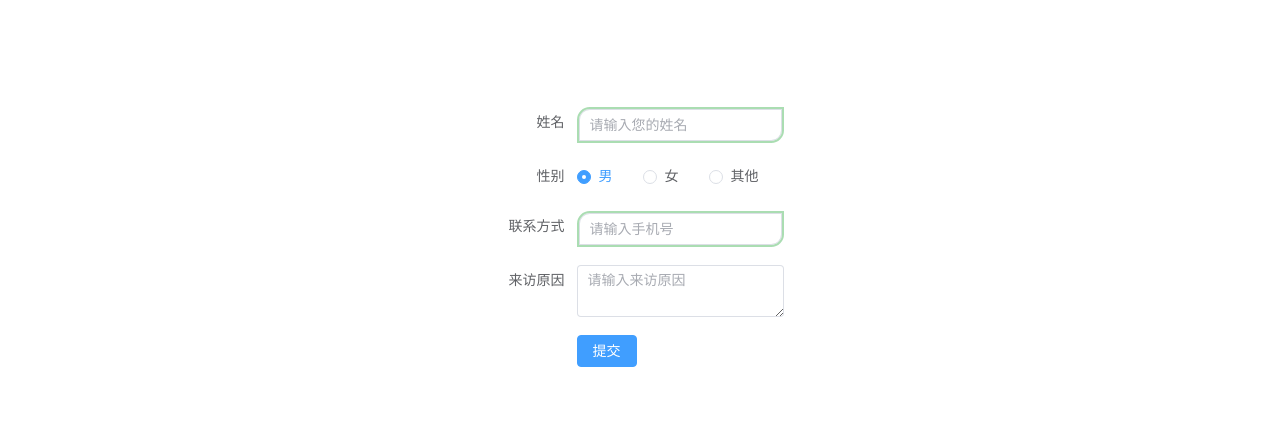
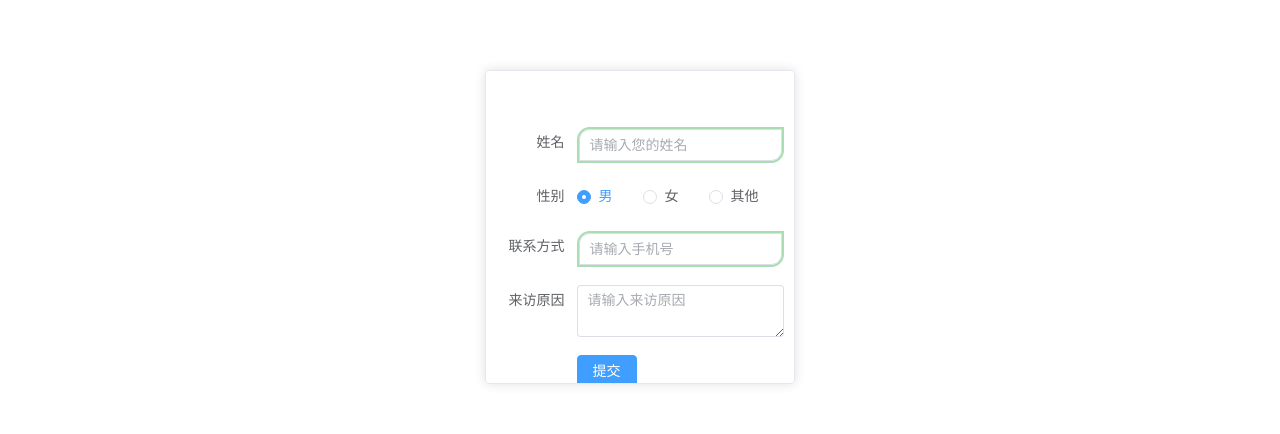
Before and after one commit to xiangshenchi/Neighborgether, a Vue app in the folder Web/: page /visitor in a window 1280 px wide. Shown: the part 199-633 px from the top of the page. Built offline with nearby package versions, Linux system fonts and the light colour scheme; what vue3-particles would draw is missing.

Commit message:
更新访客登记页面样式

```diff
--- a/Web/package.json
+++ b/Web/package.json
@@ -19,6 +19,7 @@
     "vuex": "^4.1.0"
   },
   "devDependencies": {
+    "@types/estree": "^1.0.5",
     "@vitejs/plugin-vue": "^5.0.5",
     "less": "^4.2.0",
     "vite": "^5.3.1"
--- a/Web/src/components/style.css
+++ b/Web/src/components/style.css
@@ -218,6 +218,15 @@
   height: 75vh;
 }
 
+.lc4 {
+  display: flex;
+  /* 内容居中 */
+  justify-content: center;
+  /* 垂直居中 */
+  align-items: center;
+  height: 65vh;
+}
+
 .c1 {
   backdrop-filter: blur(5px);
   width: 40%;
@@ -248,6 +257,18 @@
   align-items: center;
 }
 
+.c4 {
+  backdrop-filter: blur(5px);
+  width: 24%;
+  height: 60%;
+  background-color: rgba(255, 255, 255, 0);
+  display: flex;
+  /* 内容居中 */
+  justify-content: center;
+  /* 垂直居中 */
+  align-items: center;
+}
+
 .bt1 {
   background-color: #54BB64;
   color: #FFF;
--- a/Web/src/components/visitor.vue
+++ b/Web/src/components/visitor.vue
@@ -8,6 +8,8 @@
                 <p class="title">邻聚·访客登记</p>
                 <button class="btn btn-back" @click="returnToLogin">返回</button>
             </div>
+            <div class="lc4">
+            <el-card class="c4" shadow="always">
             <div id="form-container2">
                 <el-form :model="form" label-width="80px">
                     <el-form-item label="姓名">
@@ -35,6 +37,8 @@
                     </el-form-item>
                 </el-form>
             </div>
+        </el-card>
+        </div>
             <div class="yxj">遇到困难? <a href="javascript:void(0)" @click="contact('OK')" style="color: #4095E5">联系工作人员</a></div>
         </div>
     </div>
```
Also changed, not shown: Web/jsconfig.json (+7 -2 lines), 1 other file (tests, documents, lock files or other folders).
